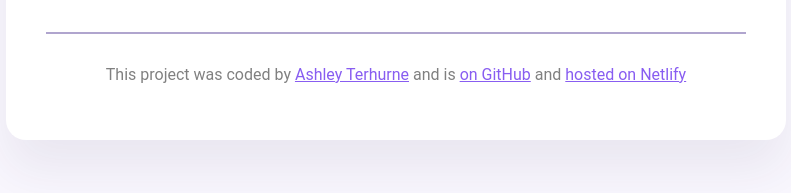
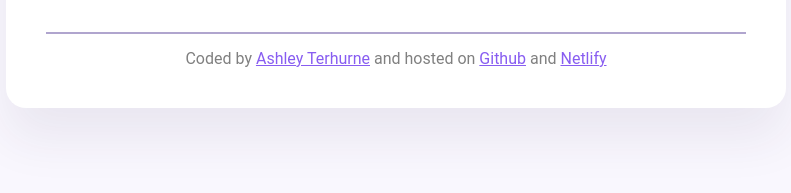
Before and after one commit to Ashleye8492/AshleyWeatherProject, a website: page index.html in a window 1280 px wide. Shown: the part 341-534 px from the top of the page, without its empty margins (244-1035 px from the left). Drawn offline with nearby package versions, Linux system fonts and the light colour scheme.

Commit message:
Added links

```diff
--- a/index.html
+++ b/index.html
@@ -38,12 +38,18 @@
       </div>
     </main>
     <footer>
-      <p>
-        This project was coded by
-        <a href="#" target="_blank">Ashley Terhurne</a> and is
-        <a href="#" target="_blank"> on GitHub</a> and
-        <a href="#" target="_blank">hosted on Netlify</a>
-      </p>
+      Coded by
+        <a href="https://github.com/Ashleye8492" target="_blank"
+          >Ashley Terhurne</a
+        >
+        and hosted on
+        <a href="https://github.com/Ashleye8492" target="_blank">Github</a> and
+        <a
+          href="https://ashleterhuneweatherappproject.netlify.app/"
+          target="_blank"
+        >
+          Netlify
+        </a>
     </footer>
     <script src="src/index.js"></script>
   </body>
```
